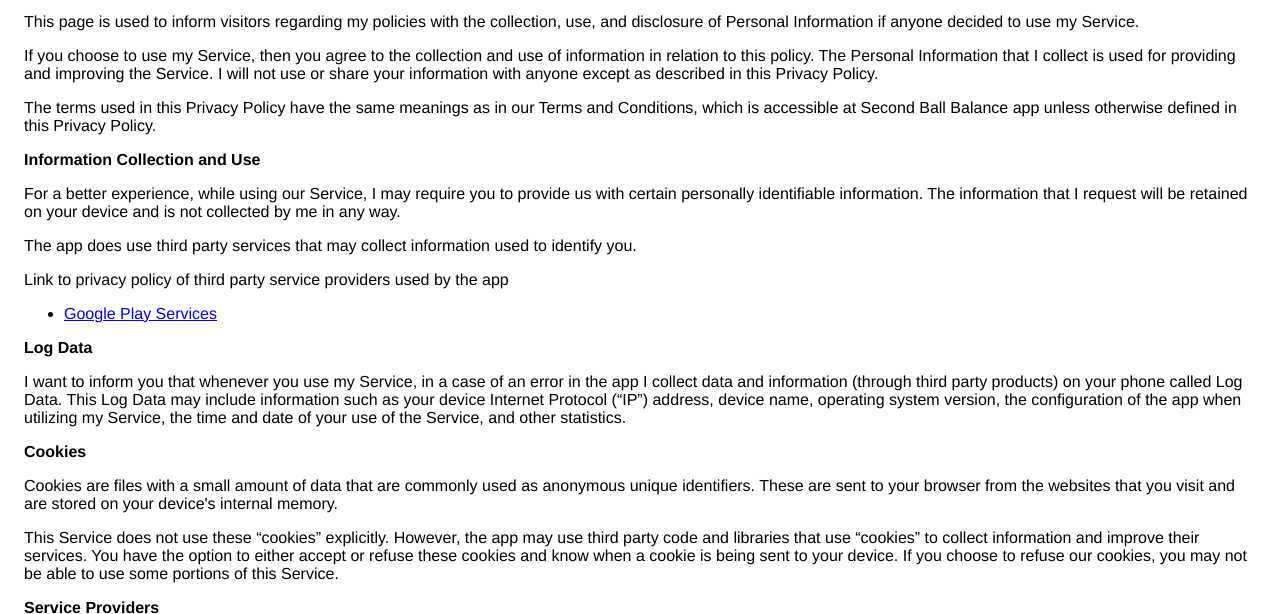
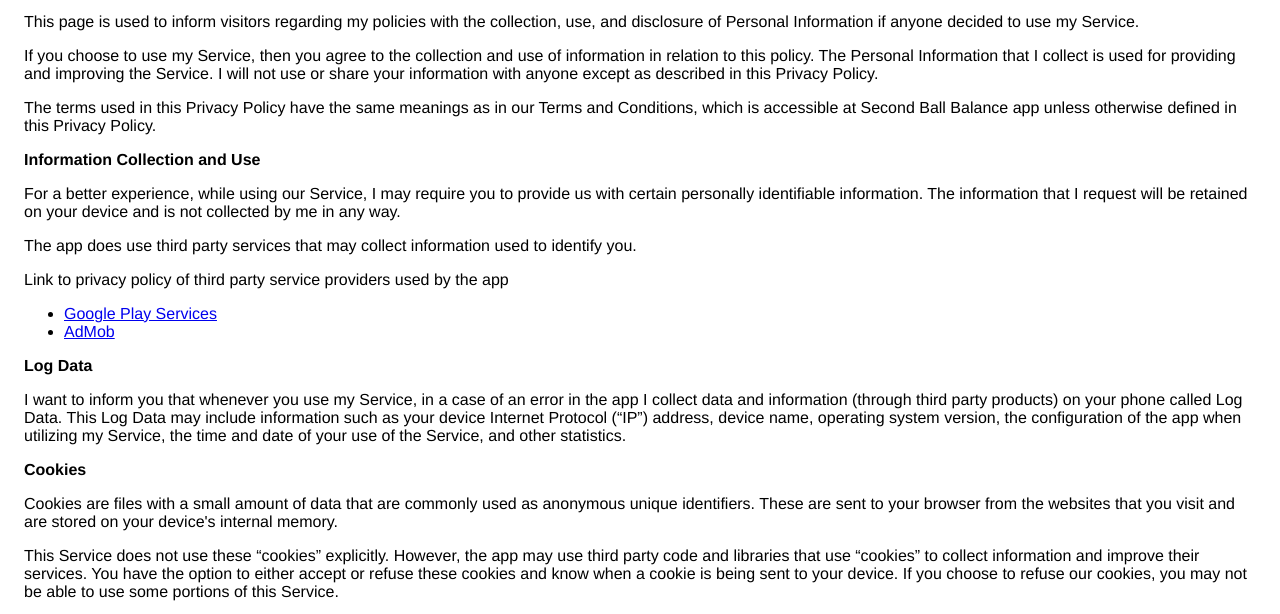
Before and after one commit to Crgameinfo/crgameinfo.github.io, a plain HTML site: page privacy_policy_second_ball_balance.html in a window 1280 px wide. Shown: the part 113-727 px from the top of the page. Drawn offline with Linux system fonts and the light colour scheme.

Commit message:
Update privacy_policy_second_ball_balance.html

```diff
--- a/privacy_policy_second_ball_balance.html
+++ b/privacy_policy_second_ball_balance.html
@@ -19,7 +19,7 @@
                     accessible at Second Ball Balance app unless otherwise defined in this Privacy Policy.
                   </p> <p><strong>Information Collection and Use</strong></p> <p>For a better experience, while using our Service, I may require you to provide us with certain
                     personally identifiable information. The information that I request will be retained on your device and is not collected by me in any way.
-                  </p> <p>The app does use third party services that may collect information used to identify you.</p> <div><p>Link to privacy policy of third party service providers used by the app</p> <ul><li><a href="https://www.google.com/policies/privacy/" target="_blank">Google Play Services</a></li><!----><!----><!----><!----><!----><!----><!----><!----></ul></div> <p><strong>Log Data</strong></p> <p> I want to inform you that whenever you use my Service, in a case of
+                  </p> <p>The app does use third party services that may collect information used to identify you.</p> <div><p>Link to privacy policy of third party service providers used by the app</p> <ul><li><a href="https://www.google.com/policies/privacy/" target="_blank">Google Play Services</a></li><li><a href="https://support.google.com/admob/answer/6128543?hl=en" target="_blank" rel="noopener">AdMob</a></li><!----><!----><!----><!----><!----><!----><!----><!----></ul></div> <p><strong>Log Data</strong></p> <p> I want to inform you that whenever you use my Service, in a case of
                     an error in the app I collect data and information (through third party products) on your phone
                     called Log Data. This Log Data may include information such as your device Internet Protocol (“IP”) address,
                     device name, operating system version, the configuration of the app when utilizing my Service,
```
